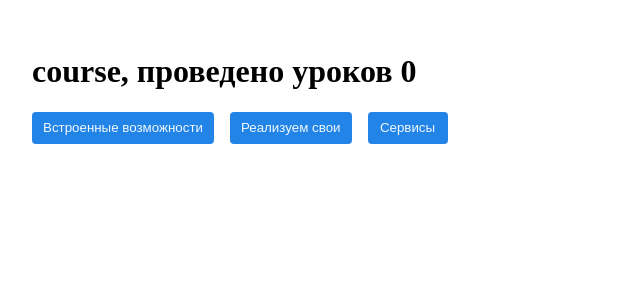
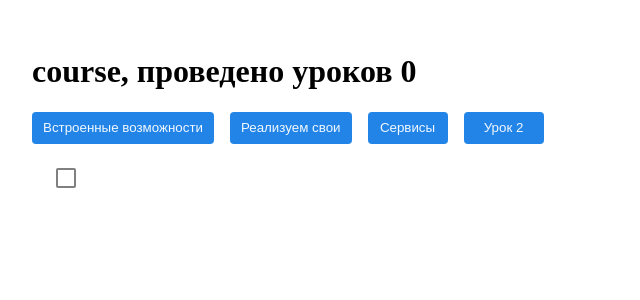
Before and after one commit to AnteaterKit/ng-course, an Angular app in the folder ng-course/: page /two in a window 1280 px wide. Before the commit this address led to /. Shown: the top 300 px of the page, without its empty margins (0-640 px from the left). Built offline with nearby package versions, Linux system fonts and the light colour scheme.

Commit message:
checkbox

```diff
--- a/ng-course/src/app/app-routing.module.ts
+++ b/ng-course/src/app/app-routing.module.ts
@@ -9,6 +9,10 @@ const routes: Routes = [
   {
     path: 'custom',
     loadChildren:  () => import('./ng-custom/ng-custom.module').then(x => x.NgCustomModule),
+  },
+  {
+    path: 'two',
+    loadChildren:  () => import('./lesson-two/lesson-two.module').then(x => x.LessonTwoModule),
   },
   {
     path: '',
--- a/ng-course/src/app/app.component.html
+++ b/ng-course/src/app/app.component.html
@@ -9,6 +9,7 @@
       <button simpleButton (click)='openApi()' >Встроенные возможности</button>
       <button style="margin-left: 16px;" simpleButton (click)='openCustom()'>Реализуем свои</button>
       <button style="margin-left: 16px;" simpleButton (click)='openCustom()'> Сервисы </button>
+      <button style="margin-left: 16px;" simpleButton (click)='openTwo()'>  Урок 2 </button>
     </div>
     <router-outlet></router-outlet>
   </div>
--- a/ng-course/src/app/app.component.ts
+++ b/ng-course/src/app/app.component.ts
@@ -22,4 +22,8 @@ export class AppComponent {
   openCustom(): void {
     this.router.navigate(['custom']);
   }
+
+  openTwo(): void {
+    this.router.navigate(['two']);
+  }
 }
--- /dev/null
+++ b/ng-course/src/app/cdk/components/checkbox/checkbox.component.scss
@@ -0,0 +1,51 @@
+.checkbox {
+  position: relative;
+  width: 16px;
+  height: 16px;
+  cursor: pointer;
+}
+
+.checkbox input {
+  width: 20px;
+  margin: 0px;
+  background: none;
+}
+
+.checkbox-inner {
+  position: absolute;
+  top: 0;
+  right: 0;
+  bottom: 0;
+  left: 0;
+  z-index: 1;
+  width: inherit;
+  height: inherit;
+  border: 2px solid grey;
+  background-color: #fff;
+  border-radius: 2px;
+}
+
+
+.checkbox-checked .checkbox-inner::after {
+    position: absolute;
+    display: table;
+    border: 2px solid #fff;
+    border-top: 0;
+    border-left: 0;
+    transform: rotate(45deg) scale(1) translate(-50%,-50%);
+    opacity: 1;
+    top: 50%;
+    left: 21%;
+    display: table;
+    width: 5px;
+    height: 9px;
+    content: '';
+}
+
+.checkbox-inner:hover {
+  border: 2px solid  blue;
+}
+.checkbox-checked .checkbox-inner {
+  background-color:  blue;
+  border: 2px solid  blue;
+}
--- /dev/null
+++ b/ng-course/src/app/cdk/components/checkbox/checkbox.component.ts
@@ -0,0 +1,84 @@
+import { AfterViewInit, ChangeDetectionStrategy,
+  ChangeDetectorRef, Component, EventEmitter, forwardRef, OnDestroy, OnInit, Output, ViewEncapsulation } from '@angular/core';
+import { ControlValueAccessor, NG_VALUE_ACCESSOR } from '@angular/forms';
+
+@Component({
+  selector: 'checkbox',
+  exportAs: 'checkbox',
+  changeDetection: ChangeDetectionStrategy.OnPush,
+  encapsulation: ViewEncapsulation.None,
+  template: `
+    <span
+      class="checkbox"
+      [class.checkbox-checked]="checked"
+    >
+      <input
+        type='checkbox'
+        [checked]="checked"
+        [ngModel]="checked"
+        [disabled]="disabled"
+        (ngModelChange)="updateCheckedChange($event)"
+        (click)="$event.stopPropagation()"
+      />
+      <span class="checkbox-inner"></span>
+    </span>
+  `,
+  providers: [
+    {
+      provide: NG_VALUE_ACCESSOR,
+      useExisting: forwardRef(() => CheckboxComponent),
+      multi: true
+    }
+  ],
+  styleUrls: ['./checkbox.component.scss'],
+  host: {
+    '(click)': 'hostClick($event)'
+  }
+})
+export class CheckboxComponent implements OnInit , ControlValueAccessor, OnDestroy, AfterViewInit {
+  constructor(private cdr: ChangeDetectorRef) { }
+  checked = false;
+  disabled = false;
+  @Output() readonly сheckedChange = new EventEmitter<boolean>();
+  onChange = (e: any) => {};
+  onTouched = () => {};
+
+
+  ngAfterViewInit(): void {
+    // throw new Error('Method not implemented.');
+  }
+  ngOnDestroy(): void {
+   //  throw new Error('Method not implemented.');
+  }
+  writeValue(value: any): void {
+    this.checked = value;
+    this.cdr.markForCheck();
+  }
+  registerOnChange(fn: any): void {
+    this.onChange = fn;
+  }
+  registerOnTouched(fn: any): void {
+    this.onTouched = fn;
+  }
+  setDisabledState?(isDisabled: boolean): void {
+    this.disabled =  isDisabled;
+    this.cdr.markForCheck();
+  }
+
+  hostClick(e: MouseEvent): void {
+    e.preventDefault();
+    this.updateCheckedChange(!this.checked);
+  }
+
+  updateCheckedChange(checked: boolean): void {
+    if (!this.disabled) {
+      this.checked = checked;
+      this.onChange(this.checked);
+      this.сheckedChange.emit(this.checked);
+    }
+  }
+
+  ngOnInit(): void {
+  }
+
+}
--- /dev/null
+++ b/ng-course/src/app/lesson-two/lesson-two.component.html
@@ -0,0 +1,3 @@
+<div style="padding: 24px;">
+  <checkbox [ngModel]='isChecked'></checkbox>
+</div>
--- /dev/null
+++ b/ng-course/src/app/lesson-two/lesson-two.component.ts
@@ -0,0 +1,15 @@
+import { Component, OnInit } from '@angular/core';
+
+@Component({
+  selector: 'app-lesson-two',
+  templateUrl: './lesson-two.component.html',
+  styleUrls: ['./lesson-two.component.css']
+})
+export class LessonTwoComponent implements OnInit {
+  isChecked = false;
+  constructor() { }
+
+  ngOnInit() {
+  }
+
+}
```
Also changed, not shown: ng-course/src/app/cdk/components/checkbox/checkbox.module.ts (added, +14 -0 lines), ng-course/src/app/lesson-two/lesson-two.module.ts (added, +17 -0 lines), ng-course/src/app/lesson-two/lesson-two.routing.module.ts (added, +20 -0 lines), ng-course/src/app/lesson-two/lesson-two.component.css (added).
